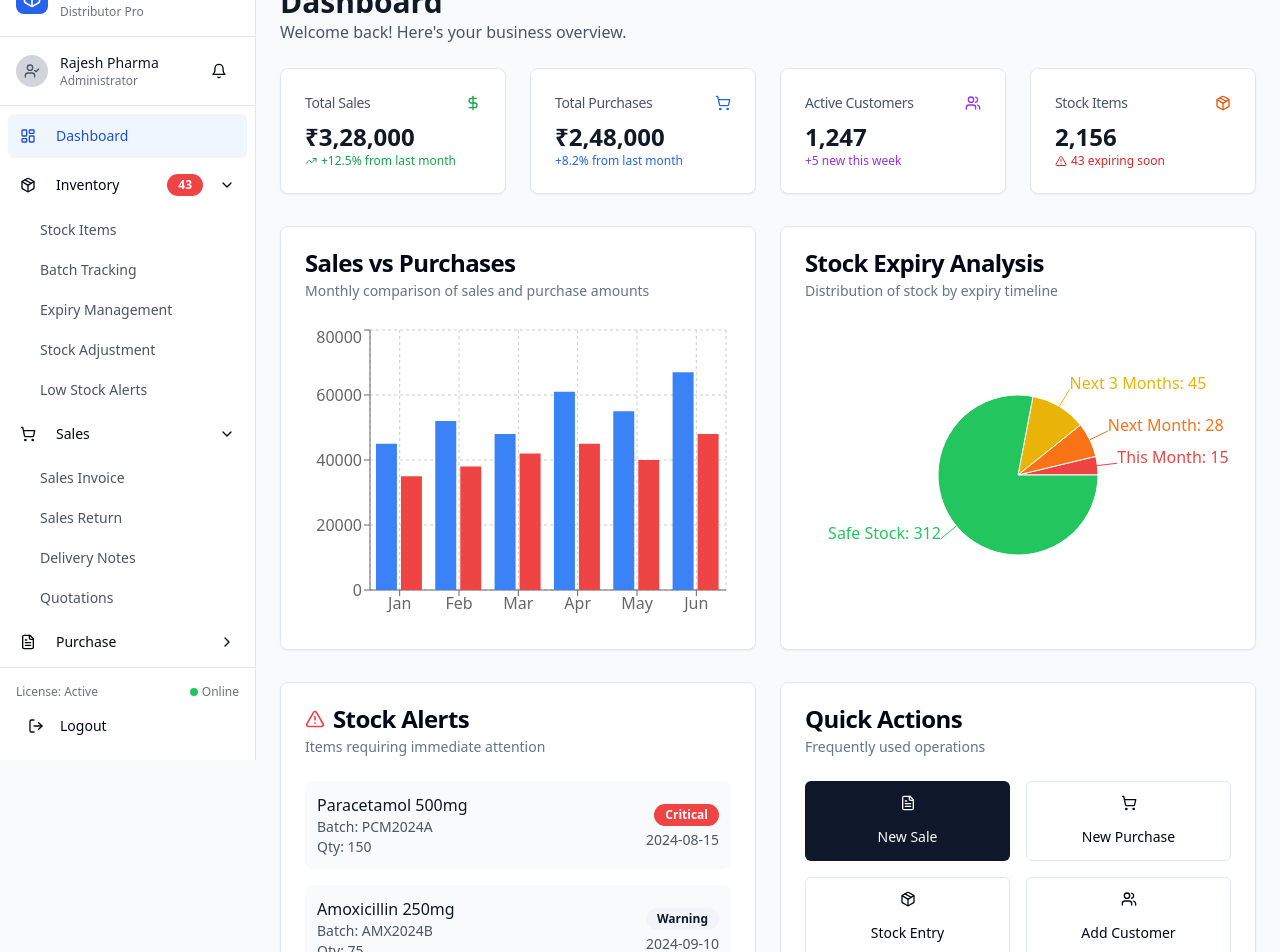
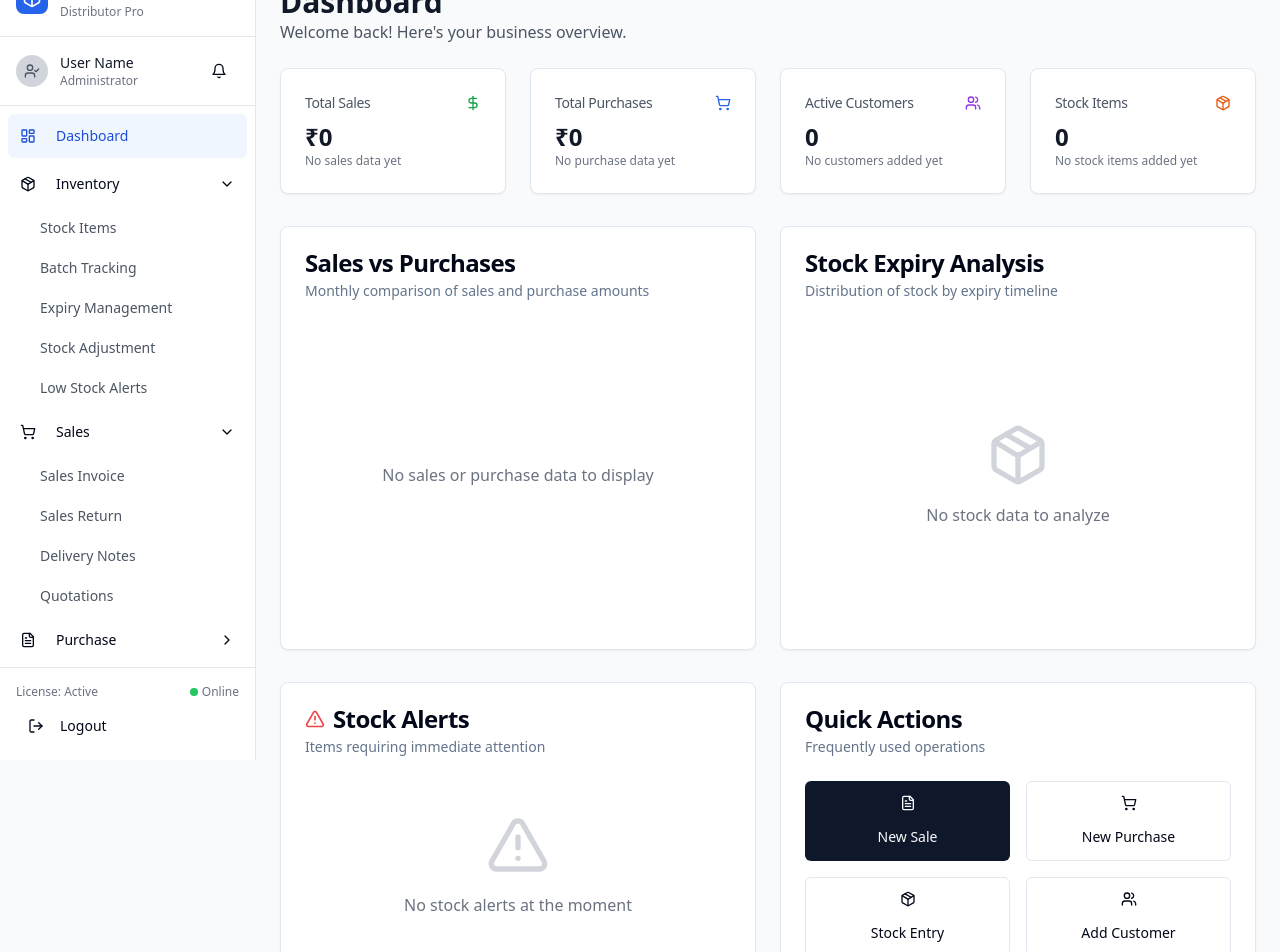
Before and after one commit to AdiTheCoder00/pharma-ledger-nexus, a React (Vite) app: page / in a window 1280 px wide. Shown: the part 40-992 px from the top of the page. Built offline with nearby package versions, Linux system fonts and the light colour scheme.

Commit message:
Remove demo data
Removes all sample/placeholder data from the application.

```diff
--- a/src/components/InventoryTable.tsx
+++ b/src/components/InventoryTable.tsx
@@ -6,93 +6,18 @@ import { Button } from "@/components/ui/button";
 import { Input } from "@/components/ui/input";
 import { Table, TableBody, TableCell, TableHead, TableHeader, TableRow } from "@/components/ui/table";
 import { Select, SelectContent, SelectItem, SelectTrigger, SelectValue } from "@/components/ui/select";
-import { Search, Filter, Download, Plus, Edit, Eye } from 'lucide-react';
+import { Search, Filter, Download, Plus, Package2 } from 'lucide-react';
 
 const InventoryTable = () => {
   const [searchTerm, setSearchTerm] = useState('');
   const [filterCategory, setFilterCategory] = useState('all');
 
-  const inventory = [
-    {
-      id: 1,
-      drugName: 'Paracetamol 500mg',
-      manufacturer: 'Cipla Ltd',
-      category: 'Analgesic',
-      batch: 'PCM2024A',
-      quantity: 1500,
-      unit: 'Tablets',
-      mrp: 25.00,
-      purchaseRate: 18.50,
-      expiryDate: '2024-08-15',
-      location: 'Rack A-15',
-      gstRate: 12,
-      hsnCode: '30041090',
-      status: 'expiring'
-    },
-    {
-      id: 2,
-      drugName: 'Amoxicillin 250mg',
-      manufacturer: 'Sun Pharma',
-      category: 'Antibiotic',
-      batch: 'AMX2024B',
-      quantity: 750,
-      unit: 'Capsules',
-      mrp: 85.00,
-      purchaseRate: 68.00,
-      expiryDate: '2025-03-20',
-      location: 'Rack B-08',
-      gstRate: 12,
-      hsnCode: '30042090',
-      status: 'active'
-    },
-    {
-      id: 3,
-      drugName: 'Crocin Advance',
-      manufacturer: 'GSK',
-      category: 'Analgesic',
-      batch: 'CRC2024C',
-      quantity: 2000,
-      unit: 'Tablets',
-      mrp: 45.00,
-      purchaseRate: 34.20,
-      expiryDate: '2025-01-10',
-      location: 'Rack C-22',
-      gstRate: 12,
-      hsnCode: '30041090',
-      status: 'active'
-    },
-    {
-      id: 4,
-      drugName: 'Azithromycin 500mg',
-      manufacturer: 'Zydus',
-      category: 'Antibiotic',
-      batch: 'AZI2024D',
-      quantity: 25,
-      unit: 'Tablets',
-      mrp: 125.00,
-      purchaseRate: 95.00,
-      expiryDate: '2024-12-15',
-      location: 'Rack A-03',
-      gstRate: 12,
-      hsnCode: '30042090',
-      status: 'low_stock'
-    }
-  ];
-
-  const getStatusBadge = (status: string, quantity: number) => {
-    if (status === 'expiring') {
-      return <Badge variant="destructive">Expiring Soon</Badge>;
-    } else if (status === 'low_stock' || quantity < 50) {
-      return <Badge variant="secondary">Low Stock</Badge>;
-    } else {
-      return <Badge variant="outline">Active</Badge>;
-    }
-  };
+  const inventory: any[] = [];
 
   const filteredInventory = inventory.filter(item => {
-    const matchesSearch = item.drugName.toLowerCase().includes(searchTerm.toLowerCase()) ||
-                         item.manufacturer.toLowerCase().includes(searchTerm.toLowerCase()) ||
-                         item.batch.toLowerCase().includes(searchTerm.toLowerCase());
+    const matchesSearch = item.drugName?.toLowerCase().includes(searchTerm.toLowerCase()) ||
+                         item.manufacturer?.toLowerCase().includes(searchTerm.toLowerCase()) ||
+                         item.batch?.toLowerCase().includes(searchTerm.toLowerCase());
     const matchesCategory = filterCategory === 'all' || item.category === filterCategory;
     return matchesSearch && matchesCategory;
   });
@@ -145,7 +70,21 @@ const InventoryTable = () => {
           </Button>
         </div>
 
-        {/* Inventory Table */}
+        {/* Empty State */}
+        {filteredInventory.length === 0 && (
+          <div className="text-center py-12">
+            <Package2 className="h-16 w-16 mx-auto mb-4 text-gray-300" />
+            <h3 className="text-lg font-medium text-gray-900 mb-2">No inventory items</h3>
+            <p className="text-gray-500 mb-6">Get started by adding your first stock item</p>
+            <Button>
+              <Plus className="h-4 w-4 mr-2" />
+              Add First Stock Item
+            </Button>
+          </div>
+        )}
+
+        {/* Inventory Table - Only show if there are items */}
+        {filteredInventory.length > 0 && (
           <div className="rounded-md border">
             <Table>
               <TableHeader>
@@ -160,74 +99,29 @@ const InventoryTable = () => {
                 </TableRow>
               </TableHeader>
               <TableBody>
-              {filteredInventory.map((item) => (
-                <TableRow key={item.id}>
-                  <TableCell>
-                    <div>
-                      <p className="font-medium">{item.drugName}</p>
-                      <p className="text-sm text-gray-500">{item.manufacturer}</p>
-                      <p className="text-xs text-gray-400">{item.category}</p>
-                    </div>
-                  </TableCell>
-                  <TableCell>
-                    <div>
-                      <p className="font-medium">{item.batch}</p>
-                      <p className="text-sm text-gray-500">{item.location}</p>
-                      <p className="text-xs text-gray-400">HSN: {item.hsnCode}</p>
-                    </div>
-                  </TableCell>
-                  <TableCell>
-                    <div>
-                      <p className="font-medium">{item.quantity.toLocaleString()}</p>
-                      <p className="text-sm text-gray-500">{item.unit}</p>
-                    </div>
-                  </TableCell>
-                  <TableCell>
-                    <div>
-                      <p className="font-medium">₹{item.mrp.toFixed(2)}</p>
-                      <p className="text-sm text-gray-500">CP: ₹{item.purchaseRate.toFixed(2)}</p>
-                      <p className="text-xs text-gray-400">GST: {item.gstRate}%</p>
-                    </div>
-                  </TableCell>
-                  <TableCell>
-                    <p className="text-sm">{item.expiryDate}</p>
-                  </TableCell>
-                  <TableCell>
-                    {getStatusBadge(item.status, item.quantity)}
-                  </TableCell>
-                  <TableCell>
-                    <div className="flex space-x-2">
-                      <Button variant="ghost" size="sm">
-                        <Eye className="h-4 w-4" />
-                      </Button>
-                      <Button variant="ghost" size="sm">
-                        <Edit className="h-4 w-4" />
-                      </Button>
-                    </div>
-                  </TableCell>
-                </TableRow>
-              ))}
+                {/* Table rows would be rendered here when data exists */}
               </TableBody>
             </Table>
           </div>
+        )}
 
         {/* Summary Stats */}
         <div className="mt-6 grid grid-cols-1 md:grid-cols-4 gap-4">
           <div className="bg-blue-50 p-4 rounded-lg">
             <p className="text-sm text-blue-600">Total Items</p>
-            <p className="text-2xl font-bold text-blue-900">{inventory.length}</p>
+            <p className="text-2xl font-bold text-blue-900">0</p>
           </div>
           <div className="bg-green-50 p-4 rounded-lg">
             <p className="text-sm text-green-600">Total Value</p>
-            <p className="text-2xl font-bold text-green-900">₹2,45,670</p>
+            <p className="text-2xl font-bold text-green-900">₹0</p>
           </div>
           <div className="bg-yellow-50 p-4 rounded-lg">
             <p className="text-sm text-yellow-600">Low Stock Items</p>
-            <p className="text-2xl font-bold text-yellow-900">12</p>
+            <p className="text-2xl font-bold text-yellow-900">0</p>
           </div>
           <div className="bg-red-50 p-4 rounded-lg">
             <p className="text-sm text-red-600">Expiring Soon</p>
-            <p className="text-2xl font-bold text-red-900">5</p>
+            <p className="text-2xl font-bold text-red-900">0</p>
           </div>
         </div>
       </CardContent>
--- a/src/components/Navigation.tsx
+++ b/src/components/Navigation.tsx
@@ -43,8 +43,6 @@ const Navigation = () => {
       id: 'inventory',
       label: 'Inventory',
       icon: Package,
-      badge: '43',
-      badgeVariant: 'destructive' as const,
       children: [
         { id: 'stock-items', label: 'Stock Items' },
         { id: 'batch-tracking', label: 'Batch Tracking' },
@@ -134,7 +132,7 @@ const Navigation = () => {
             <UserCheck className="h-4 w-4 text-gray-600" />
           </div>
           <div className="flex-1">
-            <p className="text-sm font-medium text-gray-900">Rajesh Pharma</p>
+            <p className="text-sm font-medium text-gray-900">User Name</p>
             <p className="text-xs text-gray-500">Administrator</p>
           </div>
           <Button variant="ghost" size="sm">
@@ -163,11 +161,6 @@ const Navigation = () => {
               >
                 <item.icon className="h-4 w-4 mr-3" />
                 <span className="flex-1 text-left">{item.label}</span>
-                {item.badge && (
-                  <Badge variant={item.badgeVariant || "secondary"} className="ml-2">
-                    {item.badge}
-                  </Badge>
-                )}
                 {item.children && (
                   expandedSections.includes(item.id) ?
                     <ChevronDown className="h-4 w-4 ml-2" /> :
--- a/src/components/StockAlerts.tsx
+++ b/src/components/StockAlerts.tsx
@@ -5,158 +5,31 @@ import { Button } from "@/components/ui/button";
 import { AlertTriangle, Calendar, Package, Eye } from 'lucide-react';
 
 const StockAlerts = () => {
-  const alerts = [
-    {
-      id: 1,
-      type: 'expiry',
-      priority: 'critical',
-      drug: 'Paracetamol 500mg',
-      manufacturer: 'Cipla Ltd',
-      batch: 'PCM2024A',
-      quantity: 150,
-      unit: 'Tablets',
-      expiryDate: '2024-08-15',
-      daysLeft: 12,
-      location: 'Rack A-15'
-    },
-    {
-      id: 2,
-      type: 'low_stock',
-      priority: 'high',
-      drug: 'Amoxicillin 250mg',
-      manufacturer: 'Sun Pharma',
-      batch: 'AMX2024B',
-      quantity: 25,
-      unit: 'Capsules',
-      minLevel: 100,
-      location: 'Rack B-08'
-    },
-    {
-      id: 3,
-      type: 'expiry',
-      priority: 'warning',
-      drug: 'Crocin Advance',
-      manufacturer: 'GSK',
-      batch: 'CRC2024C',
-      quantity: 200,
-      unit: 'Tablets',
-      expiryDate: '2024-09-10',
-      daysLeft: 45,
-      location: 'Rack C-22'
-    },
-    {
-      id: 4,
-      type: 'negative_stock',
-      priority: 'critical',
-      drug: 'Azithromycin 500mg',
-      manufacturer: 'Zydus',
-      batch: 'AZI2024D',
-      quantity: -15,
-      unit: 'Tablets',
-      location: 'Rack A-03'
-    }
-  ];
-
-  const getPriorityColor = (priority: string) => {
-    switch (priority) {
-      case 'critical': return 'destructive';
-      case 'high': return 'secondary';
-      case 'warning': return 'outline';
-      default: return 'secondary';
-    }
-  };
-
-  const getAlertIcon = (type: string) => {
-    switch (type) {
-      case 'expiry': return <Calendar className="h-4 w-4" />;
-      case 'low_stock': return <Package className="h-4 w-4" />;
-      case 'negative_stock': return <AlertTriangle className="h-4 w-4" />;
-      default: return <AlertTriangle className="h-4 w-4" />;
-    }
-  };
-
-  const getAlertMessage = (alert: any) => {
-    switch (alert.type) {
-      case 'expiry':
-        return `Expires in ${alert.daysLeft} days`;
-      case 'low_stock':
-        return `Below minimum level (${alert.minLevel})`;
-      case 'negative_stock':
-        return 'Negative stock detected';
-      default:
-        return 'Requires attention';
-    }
-  };
+  const alerts: any[] = [];
 
   return (
     <Card>
       <CardHeader>
         <CardTitle className="flex items-center">
           <AlertTriangle className="h-5 w-5 text-red-500 mr-2" />
-          Stock Alerts ({alerts.length})
+          Stock Alerts (0)
         </CardTitle>
         <CardDescription>
           Items requiring immediate attention
         </CardDescription>
       </CardHeader>
       <CardContent>
-        <div className="space-y-4">
-          {alerts.map((alert) => (
-            <div key={alert.id} className="border rounded-lg p-4 bg-gray-50">
-              <div className="flex items-start justify-between mb-3">
-                <div className="flex items-center space-x-2">
-                  {getAlertIcon(alert.type)}
-                  <Badge variant={getPriorityColor(alert.priority)}>
-                    {alert.priority.toUpperCase()}
-                  </Badge>
-                </div>
-                <Button variant="ghost" size="sm">
-                  <Eye className="h-4 w-4" />
-                </Button>
-              </div>
-
-              <div className="space-y-2">
-                <h4 className="font-semibold text-gray-900">{alert.drug}</h4>
-                <p className="text-sm text-gray-600">{alert.manufacturer}</p>
-
-                <div className="grid grid-cols-2 gap-4 text-sm">
-                  <div>
-                    <span className="text-gray-500">Batch:</span>
-                    <span className="ml-1 font-medium">{alert.batch}</span>
-                  </div>
-                  <div>
-                    <span className="text-gray-500">Location:</span>
-                    <span className="ml-1 font-medium">{alert.location}</span>
-                  </div>
-                  <div>
-                    <span className="text-gray-500">Quantity:</span>
-                    <span className={`ml-1 font-medium ${alert.quantity < 0 ? 'text-red-600' : ''}`}>
-                      {alert.quantity} {alert.unit}
-                    </span>
-                  </div>
-                  {alert.expiryDate && (
-                    <div>
-                      <span className="text-gray-500">Expiry:</span>
-                      <span className="ml-1 font-medium">{alert.expiryDate}</span>
-                    </div>
-                  )}
-                </div>
-
-                <div className="mt-3 p-2 bg-white rounded border-l-4 border-red-400">
-                  <p className="text-sm font-medium text-red-700">
-                    {getAlertMessage(alert)}
-                  </p>
-                </div>
-              </div>
-            </div>
-          ))}
+        <div className="text-center py-8 text-gray-500">
+          <AlertTriangle className="h-16 w-16 mx-auto mb-4 text-gray-300" />
+          <p className="text-lg font-medium mb-2">No stock alerts</p>
+          <p className="text-sm">All your inventory is properly managed</p>
         </div>
 
         <div className="mt-6 flex justify-between">
-          <Button variant="outline" size="sm">
+          <Button variant="outline" size="sm" disabled>
             Export Alerts
           </Button>
-          <Button size="sm">
+          <Button size="sm" disabled>
             View All Alerts
           </Button>
         </div>
--- a/src/pages/Index.tsx
+++ b/src/pages/Index.tsx
@@ -11,28 +11,10 @@ import Navigation from '@/components/Navigation';
 const Dashboard = () => {
   const [selectedPeriod, setSelectedPeriod] = useState('monthly');
 
-  // Sample data for charts
-  const salesData = [
-    { name: 'Jan', sales: 45000, purchases: 35000 },
-    { name: 'Feb', sales: 52000, purchases: 38000 },
-    { name: 'Mar', sales: 48000, purchases: 42000 },
-    { name: 'Apr', sales: 61000, purchases: 45000 },
-    { name: 'May', sales: 55000, purchases: 40000 },
-    { name: 'Jun', sales: 67000, purchases: 48000 },
-  ];
-
-  const expiryData = [
-    { name: 'This Month', value: 15, color: '#ef4444' },
-    { name: 'Next Month', value: 28, color: '#f97316' },
-    { name: 'Next 3 Months', value: 45, color: '#eab308' },
-    { name: 'Safe Stock', value: 312, color: '#22c55e' },
-  ];
-
-  const stockAlerts = [
-    { drug: 'Paracetamol 500mg', batch: 'PCM2024A', expiry: '2024-08-15', quantity: 150, level: 'critical' },
-    { drug: 'Amoxicillin 250mg', batch: 'AMX2024B', expiry: '2024-09-10', quantity: 75, level: 'warning' },
-    { drug: 'Crocin Advance', batch: 'CRC2024C', expiry: '2024-07-28', quantity: 200, level: 'critical' },
-  ];
+  // Empty data arrays
+  const salesData: any[] = [];
+  const expiryData: any[] = [];
+  const stockAlerts: any[] = [];
 
   return (
     <div className="min-h-screen bg-gray-50">
@@ -52,11 +34,8 @@ const Dashboard = () => {
               <DollarSign className="h-4 w-4 text-green-600" />
             </CardHeader>
             <CardContent>
-              <div className="text-2xl font-bold text-gray-900">₹3,28,000</div>
-              <p className="text-xs text-green-600 flex items-center">
-                <TrendingUp className="h-3 w-3 mr-1" />
-                +12.5% from last month
-              </p>
+              <div className="text-2xl font-bold text-gray-900">₹0</div>
+              <p className="text-xs text-gray-500">No sales data yet</p>
             </CardContent>
           </Card>
 
@@ -66,8 +45,8 @@ const Dashboard = () => {
               <ShoppingCart className="h-4 w-4 text-blue-600" />
             </CardHeader>
             <CardContent>
-              <div className="text-2xl font-bold text-gray-900">₹2,48,000</div>
-              <p className="text-xs text-blue-600">+8.2% from last month</p>
+              <div className="text-2xl font-bold text-gray-900">₹0</div>
+              <p className="text-xs text-gray-500">No purchase data yet</p>
             </CardContent>
           </Card>
 
@@ -77,8 +56,8 @@ const Dashboard = () => {
               <Users className="h-4 w-4 text-purple-600" />
             </CardHeader>
             <CardContent>
-              <div className="text-2xl font-bold text-gray-900">1,247</div>
-              <p className="text-xs text-purple-600">+5 new this week</p>
+              <div className="text-2xl font-bold text-gray-900">0</div>
+              <p className="text-xs text-gray-500">No customers added yet</p>
             </CardContent>
           </Card>
 
@@ -88,11 +67,8 @@ const Dashboard = () => {
               <Package className="h-4 w-4 text-orange-600" />
             </CardHeader>
             <CardContent>
-              <div className="text-2xl font-bold text-gray-900">2,156</div>
-              <p className="text-xs text-red-600 flex items-center">
-                <AlertTriangle className="h-3 w-3 mr-1" />
-                43 expiring soon
-              </p>
+              <div className="text-2xl font-bold text-gray-900">0</div>
+              <p className="text-xs text-gray-500">No stock items added yet</p>
             </CardContent>
           </Card>
         </div>
@@ -105,16 +81,12 @@ const Dashboard = () => {
               <CardDescription>Monthly comparison of sales and purchase amounts</CardDescription>
             </CardHeader>
             <CardContent>
-              <ResponsiveContainer width="100%" height={300}>
-                <BarChart data={salesData}>
-                  <CartesianGrid strokeDasharray="3 3" />
-                  <XAxis dataKey="name" />
-                  <YAxis />
-                  <Tooltip formatter={(value) => [`₹${value.toLocaleString()}`, '']} />
-                  <Bar dataKey="sales" fill="#3b82f6" name="Sales" />
-                  <Bar dataKey="purchases" fill="#ef4444" name="Purchases" />
-                </BarChart>
-              </ResponsiveContainer>
+              <div className="h-[300px] flex items-center justify-center text-gray-500">
+                <div className="text-center">
+                  <BarChart className="h-16 w-16 mx-auto mb-4 text-gray-300" />
+                  <p>No sales or purchase data to display</p>
+                </div>
+              </div>
             </CardContent>
           </Card>
 
@@ -124,23 +96,12 @@ const Dashboard = () => {
               <CardDescription>Distribution of stock by expiry timeline</CardDescription>
             </CardHeader>
             <CardContent>
-              <ResponsiveContainer width="100%" height={300}>
-                <PieChart>
-                  <Pie
-                    data={expiryData}
-                    cx="50%"
-                    cy="50%"
-                    outerRadius={80}
-                    dataKey="value"
-                    label={({ name, value }) => `${name}: ${value}`}
-                  >
-                    {expiryData.map((entry, index) => (
-                      <Cell key={`cell-${index}`} fill={entry.color} />
-                    ))}
-                  </Pie>
-                  <Tooltip />
-                </PieChart>
-              </ResponsiveContainer>
+              <div className="h-[300px] flex items-center justify-center text-gray-500">
+                <div className="text-center">
+                  <Package className="h-16 w-16 mx-auto mb-4 text-gray-300" />
+                  <p>No stock data to analyze</p>
+                </div>
+              </div>
             </CardContent>
           </Card>
         </div>
@@ -156,22 +117,9 @@ const Dashboard = () => {
               <CardDescription>Items requiring immediate attention</CardDescription>
             </CardHeader>
             <CardContent>
-              <div className="space-y-4">
-                {stockAlerts.map((item, index) => (
-                  <div key={index} className="flex items-center justify-between p-3 bg-gray-50 rounded-lg">
-                    <div className="flex-1">
-                      <p className="font-medium text-gray-900">{item.drug}</p>
-                      <p className="text-sm text-gray-600">Batch: {item.batch}</p>
-                      <p className="text-sm text-gray-600">Qty: {item.quantity}</p>
-                    </div>
-                    <div className="text-right">
-                      <Badge variant={item.level === 'critical' ? 'destructive' : 'secondary'}>
-                        {item.level === 'critical' ? 'Critical' : 'Warning'}
-                      </Badge>
-                      <p className="text-sm text-gray-600 mt-1">{item.expiry}</p>
-                    </div>
-                  </div>
-                ))}
+              <div className="text-center py-8 text-gray-500">
+                <AlertTriangle className="h-16 w-16 mx-auto mb-4 text-gray-300" />
+                <p>No stock alerts at the moment</p>
               </div>
             </CardContent>
           </Card>
@@ -215,19 +163,19 @@ const Dashboard = () => {
               <div className="grid grid-cols-1 md:grid-cols-4 gap-6">
                 <div className="text-center">
                   <p className="text-sm text-gray-600">CGST Collected</p>
-                  <p className="text-2xl font-bold text-green-600">₹15,240</p>
+                  <p className="text-2xl font-bold text-green-600">₹0</p>
                 </div>
                 <div className="text-center">
                   <p className="text-sm text-gray-600">SGST Collected</p>
-                  <p className="text-2xl font-bold text-green-600">₹15,240</p>
+                  <p className="text-2xl font-bold text-green-600">₹0</p>
                 </div>
                 <div className="text-center">
                   <p className="text-sm text-gray-600">IGST Collected</p>
-                  <p className="text-2xl font-bold text-green-600">₹8,960</p>
+                  <p className="text-2xl font-bold text-green-600">₹0</p>
                 </div>
                 <div className="text-center">
                   <p className="text-sm text-gray-600">Net GST Payable</p>
-                  <p className="text-2xl font-bold text-blue-600">₹28,640</p>
+                  <p className="text-2xl font-bold text-blue-600">₹0</p>
                 </div>
               </div>
             </CardContent>
```
Lines whose indentation alone changed are shown as unchanged.
